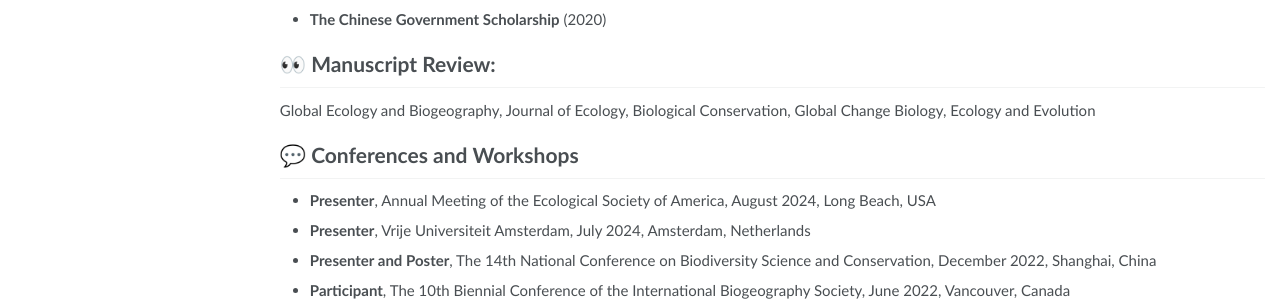
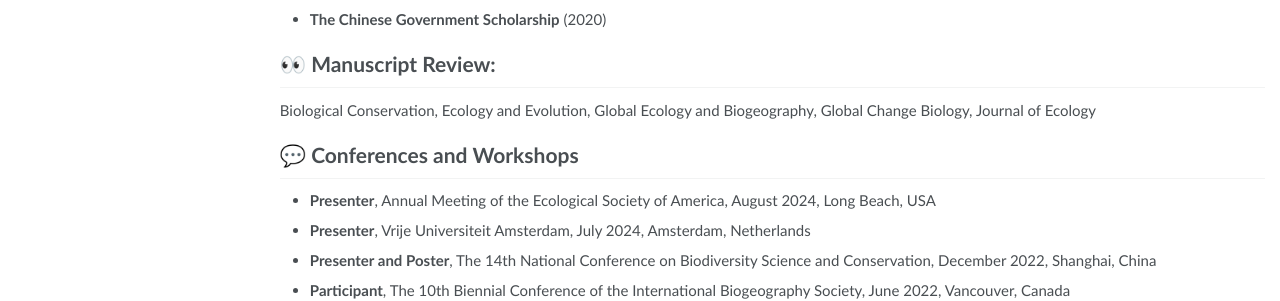
Before and after one commit to Xianyu-Yang/xianyu-yang.github.io, a Jekyll site: the page built from _pages/cv.md, in a window 1280 px wide and 1144 px high. Shown: the part 707-1008 px from the top of the window. Built offline with Jekyll 4.4.1, drawn with Linux system fonts in a browser that asks for light colours; some web fonts are replaced.

Commit message:
Update cv.md

```diff
--- a/_pages/cv.md
+++ b/_pages/cv.md
@@ -36,7 +36,7 @@ author_profile: true
 - **The Chinese Government Scholarship** (2020)
 
 # 👀 Manuscript Review:
-Global Ecology and Biogeography, Journal of Ecology, Biological Conservation, Global Change Biology, Ecology and Evolution
+Biological Conservation, Ecology and Evolution, Global Ecology and Biogeography, Global Change Biology, Journal of Ecology
 
 # 💬 Conferences and Workshops
 - **Presenter**, Annual Meeting of the Ecological Society of America, August 2024, Long Beach, USA
```
